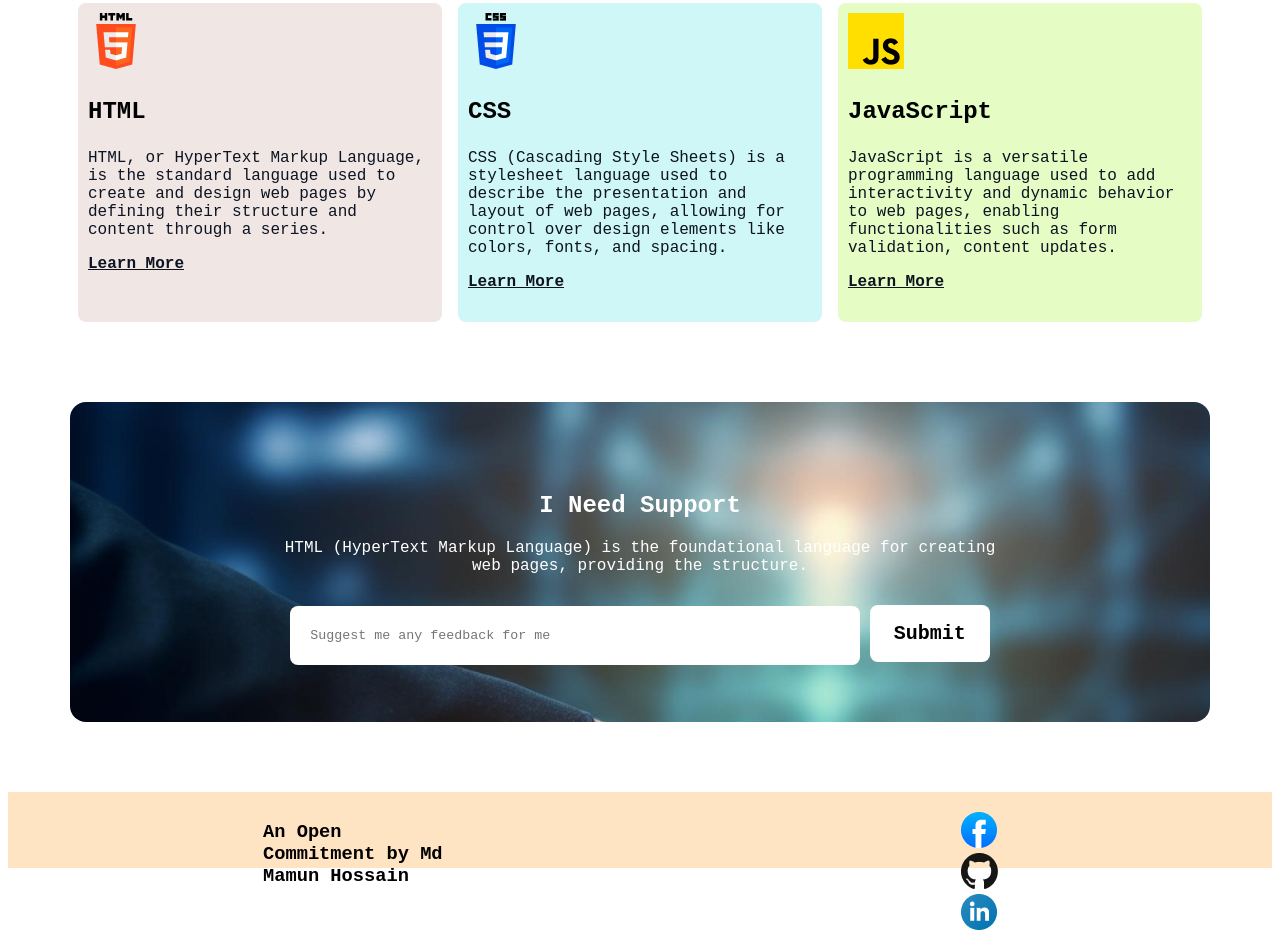
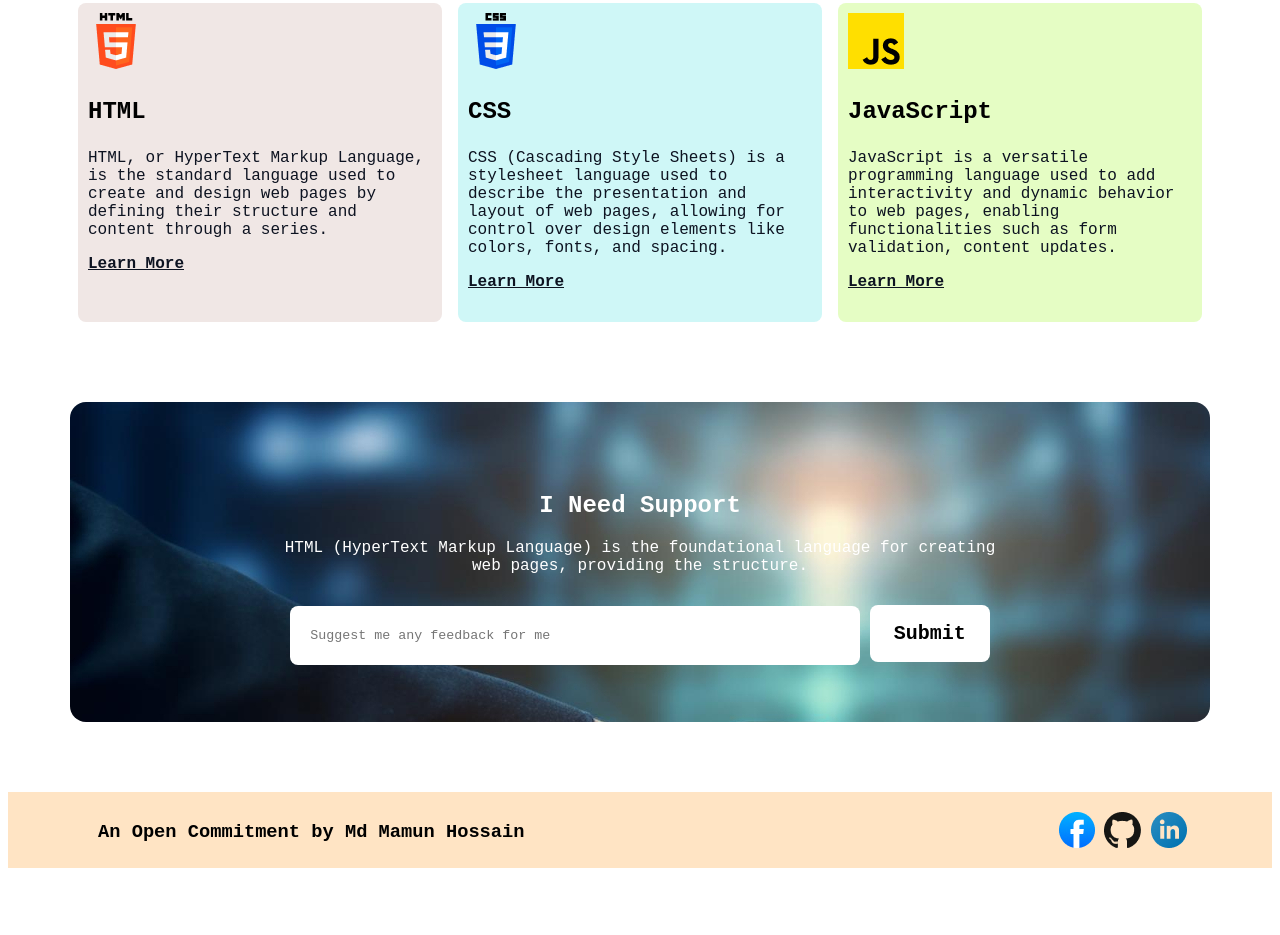
Before and after one commit to 016mamun/my_assigmnent-01, a plain HTML site: page index.html in a window 1280 px wide. Shown: the part 3251-4186 px from the top of the page. After the commit the page ends 4127 px from the top, so only its background shows below. Drawn offline with Linux system fonts and the light colour scheme; a web font is replaced by a local one.

Commit message:
some edit

```diff
--- a/index.html
+++ b/index.html
@@ -44,7 +44,7 @@
 
                     </div>
                     <div>
-                        <img class="img" src="../assets/Layer_1.png" alt="">
+                        <img class="img" src="/assets/Layer_1.png" alt="">
                     </div>
                 </div>
 
--- a/style/style.css
+++ b/style/style.css
@@ -269,10 +269,10 @@
 }
 
 .footer-text{
-  padding: 10px 255px;
+  padding: 10px 90px;
 }
 .footer-icon{
-  padding: 20px 255px;
+  padding: 20px 85px;
 }
 
 .family-1{
```
